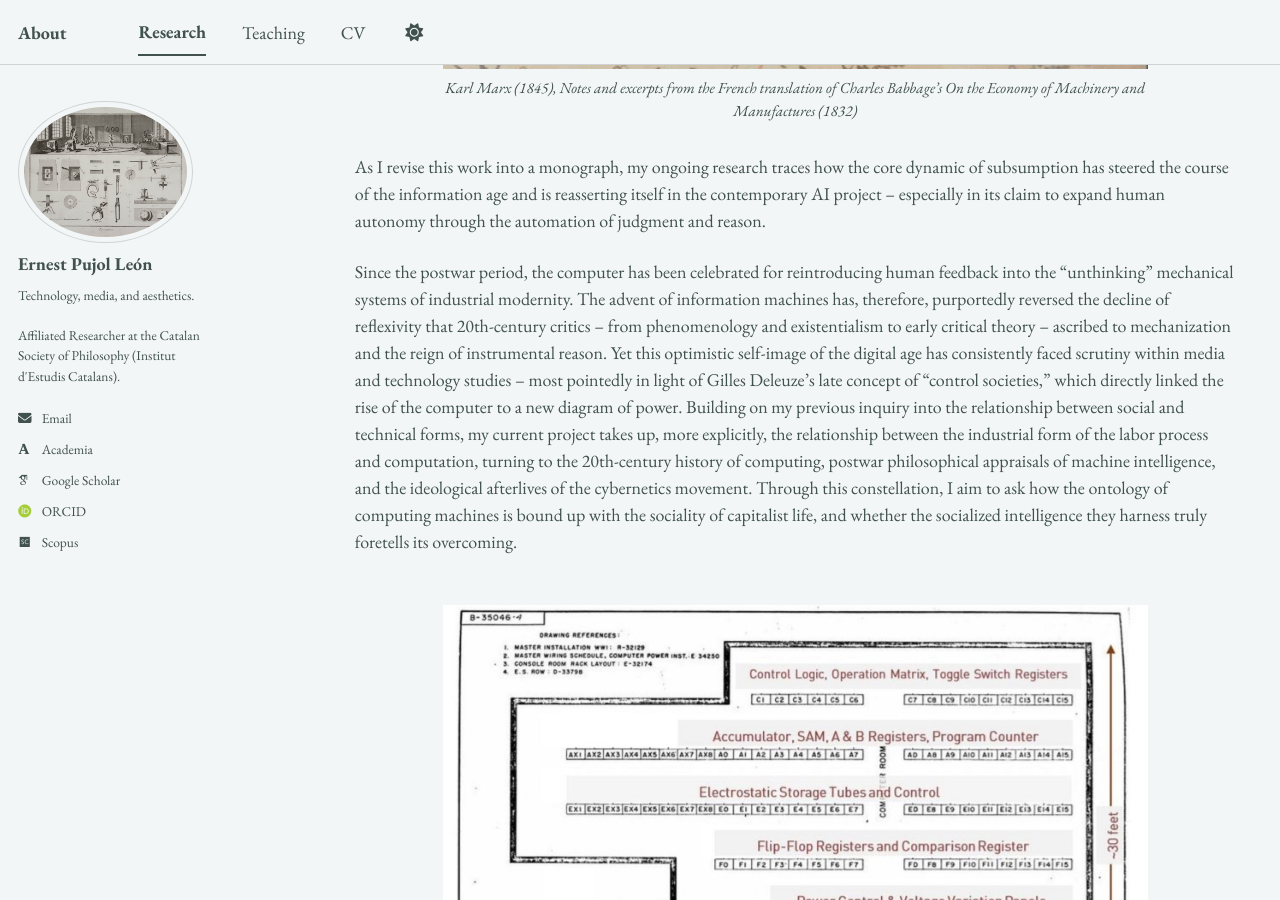
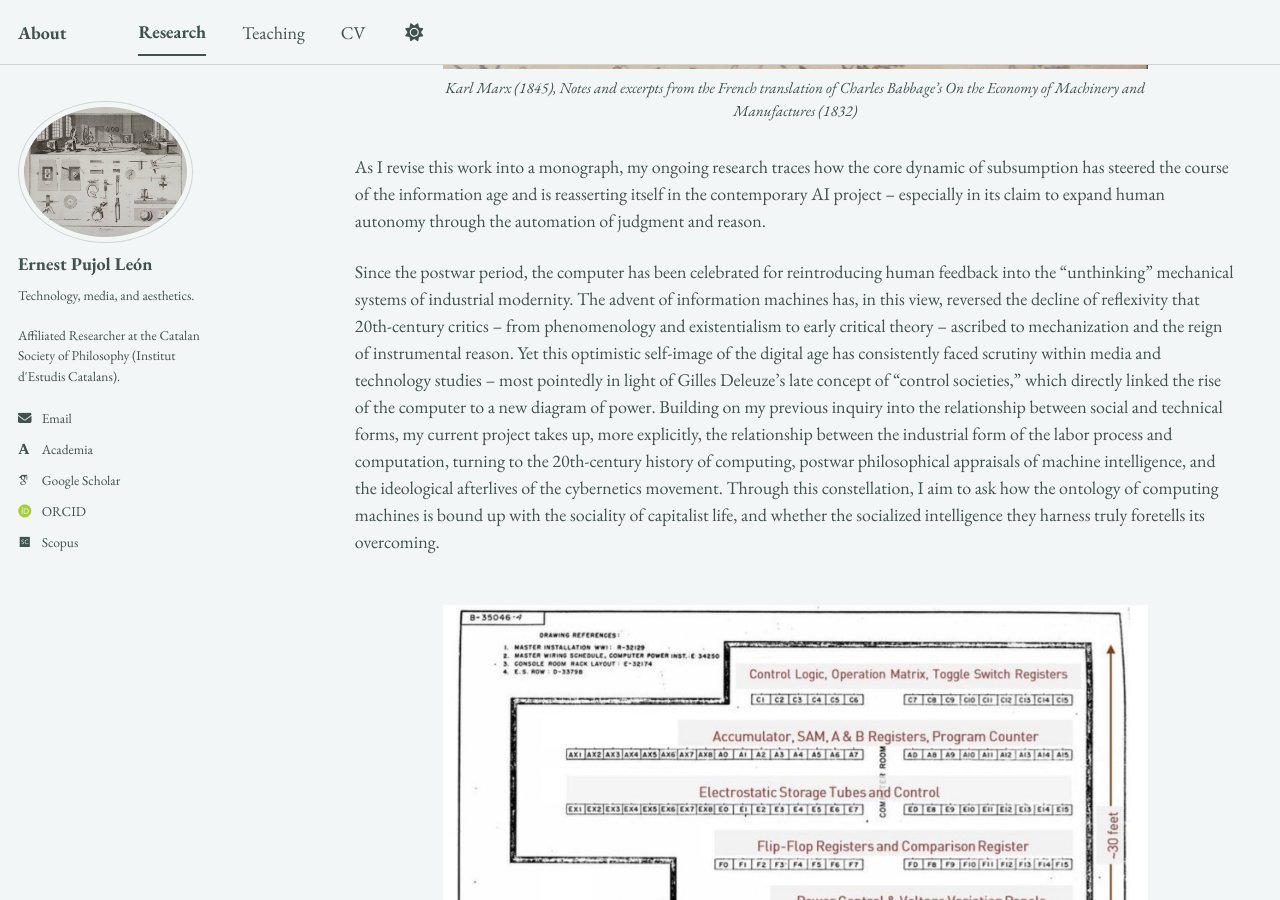
Before and after one commit to epujol90/epujol90.github.io, a Jekyll site: the page built from _pages/research.md, in a window 1280 px wide and 900 px high, scrolled down 1560 px. Built offline with Jekyll 4.4.1, drawn with Linux system fonts in a browser that asks for light colours; some web fonts are replaced; a script bundle is joined from its source files by our own code; library files that are not in the unit come from our copies.

Commit message:
Update research.md

```diff
--- a/_pages/research.md
+++ b/_pages/research.md
@@ -27,7 +27,7 @@ My doctoral work centered on the _longue durée_ of industrial modernity and wha
 
 As I revise this work into a monograph, my ongoing research traces how the core dynamic of subsumption has steered the course of the information age and is reasserting itself in the contemporary AI project -- especially in its claim to expand human autonomy through the automation of judgment and reason.
 
-Since the postwar period, the computer has been celebrated for reintroducing human feedback into the "unthinking" mechanical systems of industrial modernity. The advent of information machines has, therefore, purportedly reversed the decline of reflexivity that 20th-century critics -- from phenomenology and existentialism to early critical theory -- ascribed to mechanization and the reign of instrumental reason. Yet this optimistic self-image of the digital age has consistently faced scrutiny within media and technology studies -- most pointedly in light of Gilles Deleuze's late concept of “control societies," which directly linked the rise of the computer to a new diagram of power. Building on my previous inquiry into the relationship between social and technical forms, my current project takes up, more explicitly, the relationship between the industrial form of the labor process and computation, turning to the 20th-century history of computing, postwar philosophical appraisals of machine intelligence, and the ideological afterlives of the cybernetics movement. Through this constellation, I aim to ask how the ontology of computing machines is bound up with the sociality of capitalist life, and whether the socialized intelligence they harness truly foretells its overcoming.
+Since the postwar period, the computer has been celebrated for reintroducing human feedback into the "unthinking" mechanical systems of industrial modernity. The advent of information machines has, in this view, reversed the decline of reflexivity that 20th-century critics -- from phenomenology and existentialism to early critical theory -- ascribed to mechanization and the reign of instrumental reason. Yet this optimistic self-image of the digital age has consistently faced scrutiny within media and technology studies -- most pointedly in light of Gilles Deleuze's late concept of “control societies," which directly linked the rise of the computer to a new diagram of power. Building on my previous inquiry into the relationship between social and technical forms, my current project takes up, more explicitly, the relationship between the industrial form of the labor process and computation, turning to the 20th-century history of computing, postwar philosophical appraisals of machine intelligence, and the ideological afterlives of the cybernetics movement. Through this constellation, I aim to ask how the ontology of computing machines is bound up with the sociality of capitalist life, and whether the socialized intelligence they harness truly foretells its overcoming.
 <br>
 <br>
 
```
